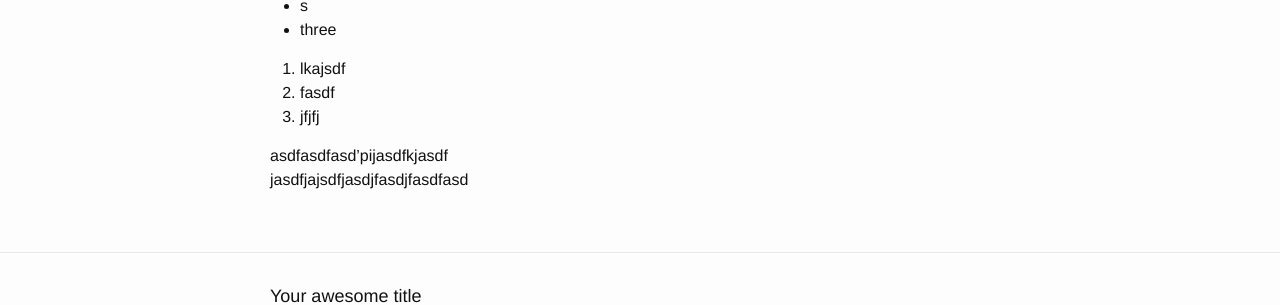
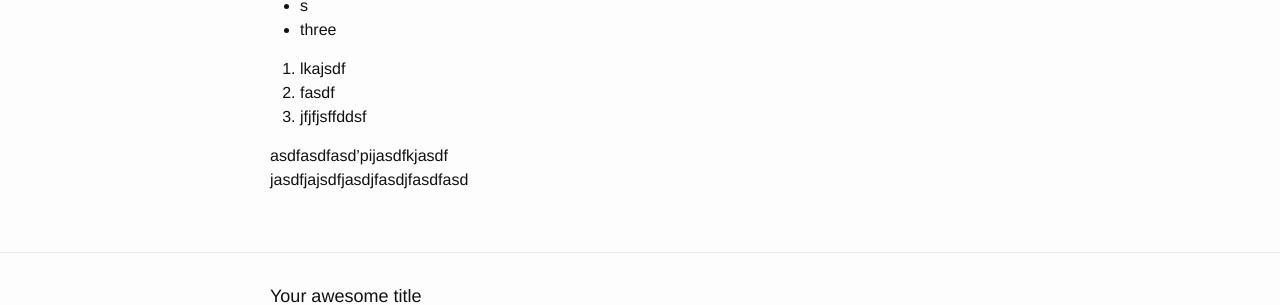
Before and after one commit to gardinerjw/gardinerjw.github.io, a Jekyll site: the page built from _posts/2016-07-09-welcome-to-jekyll.markdown, in a window 1280 px wide. Shown: the part 230-535 px from the top of the page. Built offline with Jekyll 4.4.1, drawn with Linux system fonts in a browser that asks for light colours.

Commit message:
updated file

```diff
--- a/_posts/2016-07-09-welcome-to-jekyll.markdown
+++ b/_posts/2016-07-09-welcome-to-jekyll.markdown
@@ -10,7 +10,7 @@ categories: jekyll update
 
 1. lkajsdf
 2. fasdf
-3. jfjfj
+3. jfjfjsffddsf
 
 asdfasdfasd'pijasdfkjasdf
 jasdfjajsdfjasdjfasdjfasdfasd
```
Also changed, not shown: README.md.
